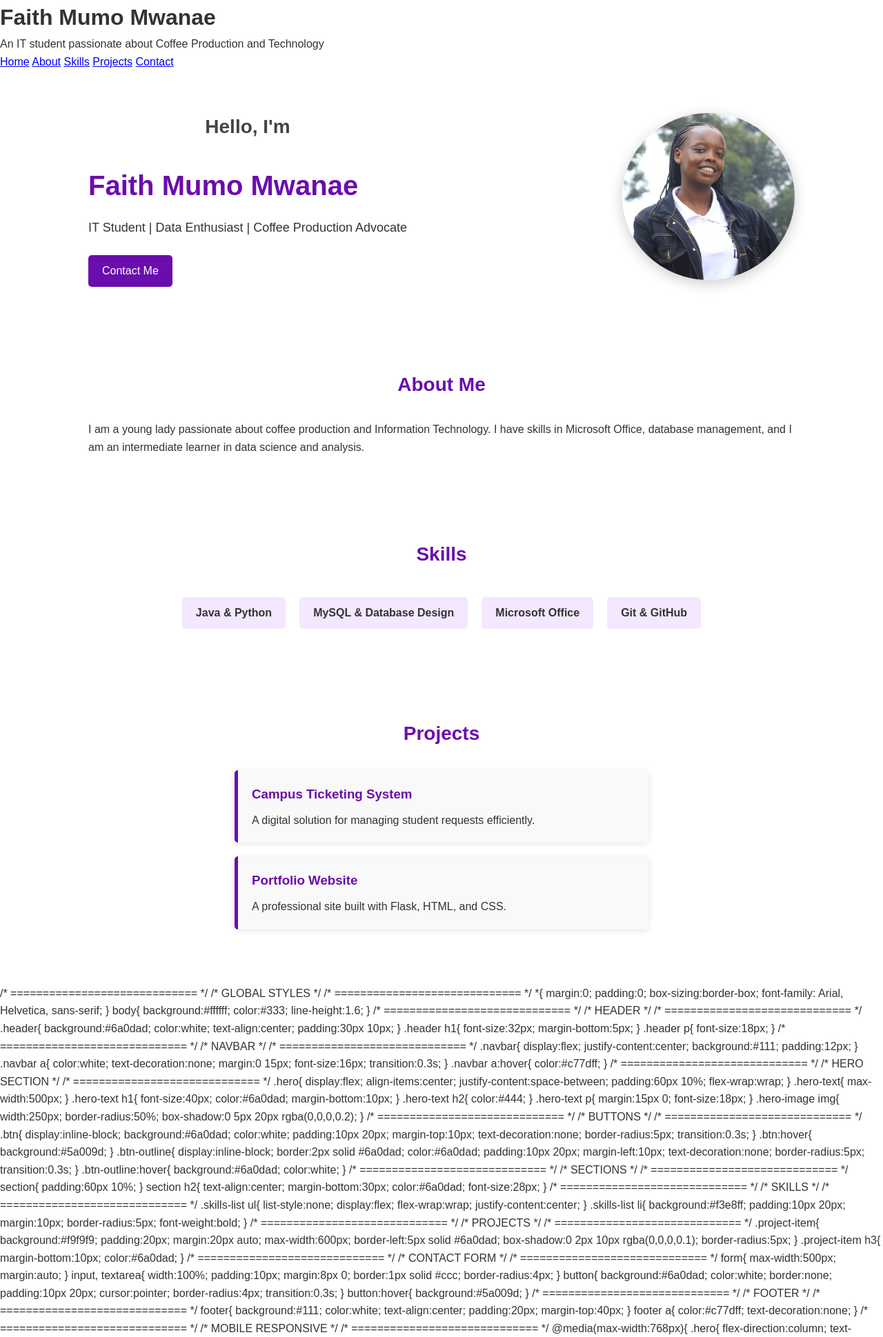
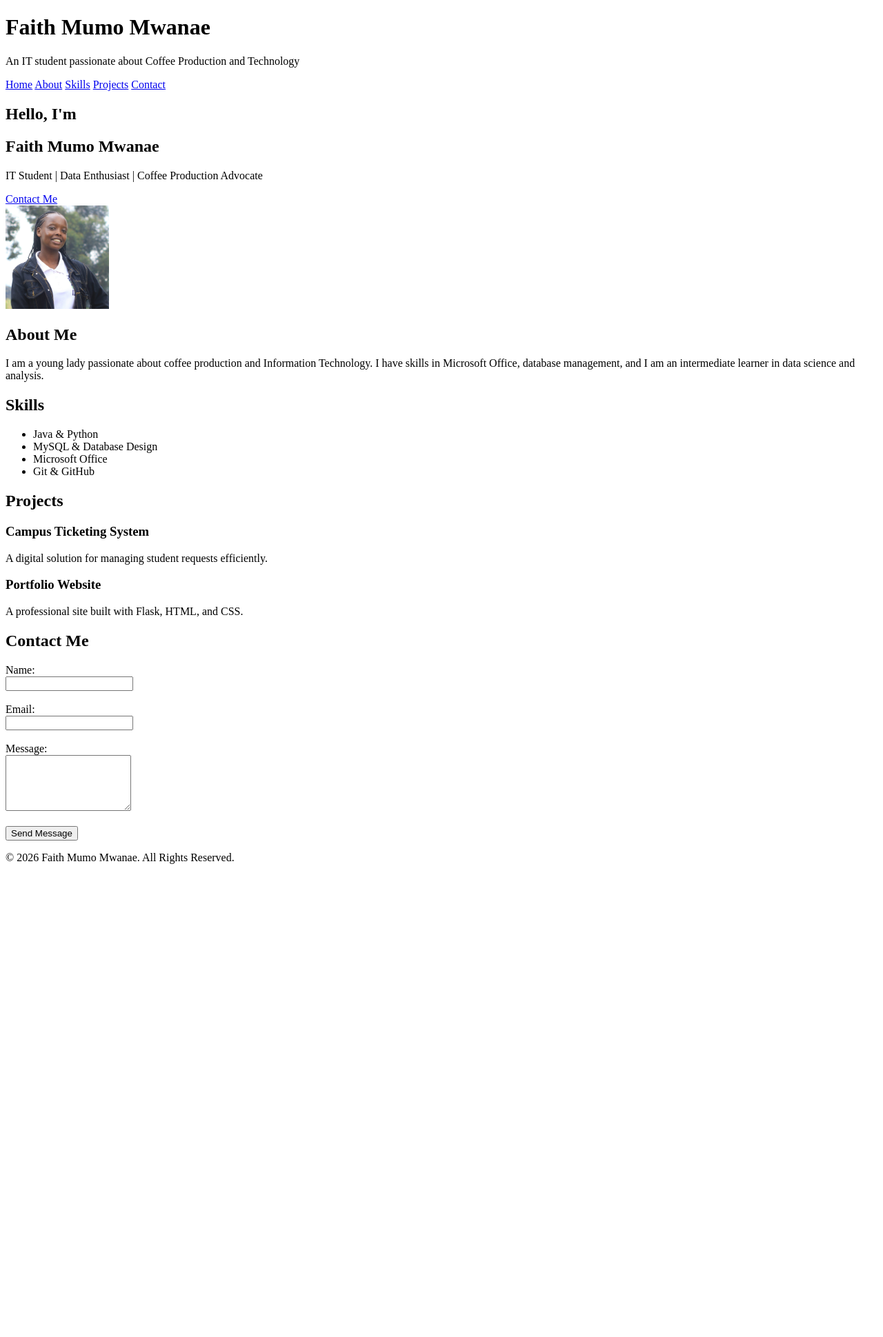
Before and after one commit to FaithMwanae/faith-Portfolio, a Flask app: page / in a window 1280 px wide. Shown: the top 1939 px of the page at 69% size. After the commit the page ends 1253 px from the top, so only its background shows below. Run offline with Flask 3, Linux system fonts and the light colour scheme.

Commit message:
Refactor index.html structure and update contact form

```diff
--- a/templates/index.html
+++ b/templates/index.html
@@ -4,7 +4,6 @@
     <meta charset="UTF-8">
     <meta name="viewport" content="width=device-width, initial-scale=1.0">
     <title>Faith Mumo Mwanae Portfolio</title>
-    <link rel="stylesheet" href="{{ url_for('static', filename='style.css') }}">
 </head>
 <body>
 
@@ -21,16 +20,16 @@
     <a href="#contact">Contact</a>
 </nav>
 
-<section id="hero" class="hero">
-    <div class="hero-text">
+<section id="hero">
+    <div>
         <h2>Hello, I'm</h2>
         <h1>Faith Mumo Mwanae</h1>
         <p>IT Student | Data Enthusiast | Coffee Production Advocate</p>
-        <a href="#contact" class="btn">Contact Me</a>
+        <a href="#contact">Contact Me</a>
     </div>
 
-    <div class="hero-image">
-        <img src="{{ url_for('static', filename='images/faith.jpg') }}" alt="Faith Mumo">
+    <div>
+        <img src="{{ url_for('static', filename='images/faith.jpg') }}" alt="Faith Mumo" width="150" height="150">
     </div>
 </section>
 
@@ -45,325 +44,60 @@
 
 <section id="skills">
     <h2>Skills</h2>
-    <div class="skills-list">
     <ul>
         <li>Java & Python</li>
         <li>MySQL & Database Design</li>
         <li>Microsoft Office</li>
         <li>Git & GitHub</li>
     </ul>
-    </div>
 </section>
 
 <section id="projects">
     <h2>Projects</h2>
-    <div class="project-item">
+    <div>
         <h3>Campus Ticketing System</h3>
         <p>A digital solution for managing student requests efficiently.</p>
     </div>
-    <div class="project-item">
+    <div>
         <h3>Portfolio Website</h3>
         <p>A professional site built with Flask, HTML, and CSS.</p>
     </div>
-</section>/* ============================= */
-/* GLOBAL STYLES */
-/* ============================= */
+</section>
 
-*{
-margin:0;
-padding:0;
-box-sizing:border-box;
-font-family: Arial, Helvetica, sans-serif;
-}
-
-body{
-background:#ffffff;
-color:#333;
-line-height:1.6;
-}
-
-
-/* ============================= */
-/* HEADER */
-/* ============================= */
-
-.header{
-background:#6a0dad;
-color:white;
-text-align:center;
-padding:30px 10px;
-}
-
-.header h1{
-font-size:32px;
-margin-bottom:5px;
-}
-
-.header p{
-font-size:18px;
-}
-
-
-/* ============================= */
-/* NAVBAR */
-/* ============================= */
-
-.navbar{
-display:flex;
-justify-content:center;
-background:#111;
-padding:12px;
-}
-
-.navbar a{
-color:white;
-text-decoration:none;
-margin:0 15px;
-font-size:16px;
-transition:0.3s;
-}
-
-.navbar a:hover{
-color:#c77dff;
-}
-
-
-/* ============================= */
-/* HERO SECTION */
-/* ============================= */
-
-.hero{
-display:flex;
-align-items:center;
-justify-content:space-between;
-padding:60px 10%;
-flex-wrap:wrap;
-}
-
-.hero-text{
-max-width:500px;
-}
-
-.hero-text h1{
-font-size:40px;
-color:#6a0dad;
-margin-bottom:10px;
-}
-
-.hero-text h2{
-color:#444;
-}
-
-.hero-text p{
-margin:15px 0;
-font-size:18px;
-}
-
-.hero-image img{
-width:250px;
-border-radius:50%;
-box-shadow:0 5px 20px rgba(0,0,0,0.2);
-}
-
-
-/* ============================= */
-/* BUTTONS */
-/* ============================= */
-
-.btn{
-display:inline-block;
-background:#6a0dad;
-color:white;
-padding:10px 20px;
-margin-top:10px;
-text-decoration:none;
-border-radius:5px;
-transition:0.3s;
-}
-
-.btn:hover{
-background:#5a009d;
-}
-
-.btn-outline{
-display:inline-block;
-border:2px solid #6a0dad;
-color:#6a0dad;
-padding:10px 20px;
-margin-left:10px;
-text-decoration:none;
-border-radius:5px;
-transition:0.3s;
-}
-
-.btn-outline:hover{
-background:#6a0dad;
-color:white;
-}
-
-
-/* ============================= */
-/* SECTIONS */
-/* ============================= */
-
-section{
-padding:60px 10%;
-}
-
-section h2{
-text-align:center;
-margin-bottom:30px;
-color:#6a0dad;
-font-size:28px;
-}
-
-
-/* ============================= */
-/* SKILLS */
-/* ============================= */
-
-.skills-list ul{
-list-style:none;
-display:flex;
-flex-wrap:wrap;
-justify-content:center;
-}
-
-.skills-list li{
-background:#f3e8ff;
-padding:10px 20px;
-margin:10px;
-border-radius:5px;
-font-weight:bold;
-}
-
-
-/* ============================= */
-/* PROJECTS */
-/* ============================= */
-
-.project-item{
-background:#f9f9f9;
-padding:20px;
-margin:20px auto;
-max-width:600px;
-border-left:5px solid #6a0dad;
-box-shadow:0 2px 10px rgba(0,0,0,0.1);
-border-radius:5px;
-}
-
-.project-item h3{
-margin-bottom:10px;
-color:#6a0dad;
-}
-
-
-/* ============================= */
-/* CONTACT FORM */
-/* ============================= */
-
-form{
-max-width:500px;
-margin:auto;
-}
-
-input, textarea{
-width:100%;
-padding:10px;
-margin:8px 0;
-border:1px solid #ccc;
-border-radius:4px;
-}
-
-button{
-background:#6a0dad;
-color:white;
-border:none;
-padding:10px 20px;
-cursor:pointer;
-border-radius:4px;
-transition:0.3s;
-}
-
-button:hover{
-background:#5a009d;
-}
-
-
-/* ============================= */
-/* FOOTER */
-/* ============================= */
-
-footer{
-background:#111;
-color:white;
-text-align:center;
-padding:20px;
-margin-top:40px;
-}
-
-footer a{
-color:#c77dff;
-text-decoration:none;
-}
-
-
-/* ============================= */
-/* MOBILE RESPONSIVE */
-/* ============================= */
-
-@media(max-width:768px){
-
-.hero{
-flex-direction:column;
-text-align:center;
-}
-
-.hero-image img{
-margin-top:20px;
-}
-
-.skills-list ul{
-flex-direction:column;
-align-items:center;
-}
-
-}
-
+<!-- ========================= -->
+<!-- Contact Section -->
 <section id="contact">
     <h2>Contact Me</h2>
-    <p>Email: faithmumo87@gmail.com</p>
-    <p>Phone: +254 713309298</p>
 
-    <h3>Send Me a Message</h3>
-    {% with messages = get_flashed_messages() %}
+    <!-- Flash messages -->
+    {% with messages = get_flashed_messages(with_categories=true) %}
         {% if messages %}
-    <div class="flash-container">
-      {% for message in messages %}
-        <p class="flash-message" style="color: purple; font-weight: bold; background: #f0e6ff; padding: 10px; border-radius: 5px;">
-            {{ message }}
-        </p>
+            <ul>
+                {% for category, message in messages %}
+                    <li class="{{ category }}">{{ message }}</li>
                 {% endfor %}
-    </div>
+            </ul>
         {% endif %}
     {% endwith %}
 
-<form action="{{ url_for('send_email') }}" method="POST">
-    </form>
-    <form action="{{ url_for('send_email') }}" method="POST">
-        <label>Name</label><br>
-        <input type="text" name="name" required><br><br>
+    <!-- Contact Form -->
+    <form action="/contact" method="POST">
+        <label for="name">Name:</label><br>
+        <input type="text" id="name" name="name" required><br><br>
 
-        <label>Email</label><br>
-        <input type="email" name="email" required><br><br>
+        <label for="email">Email:</label><br>
+        <input type="email" id="email" name="email" required><br><br>
 
-        <label>Message</label><br>
-        <textarea name="message" rows="5" required></textarea><br><br>
+        <label for="message">Message:</label><br>
+        <textarea id="message" name="message" rows="5" required></textarea><br><br>
 
         <button type="submit">Send Message</button>
     </form>
 </section>
 
-<script src="{{ url_for('static', filename='script.js') }}"></script>
+<footer>
+    <p>&copy; 2026 Faith Mumo Mwanae. All Rights Reserved.</p>
+</footer>
+
 </body>
 </html>
```
Lines whose indentation alone changed are shown as unchanged.
